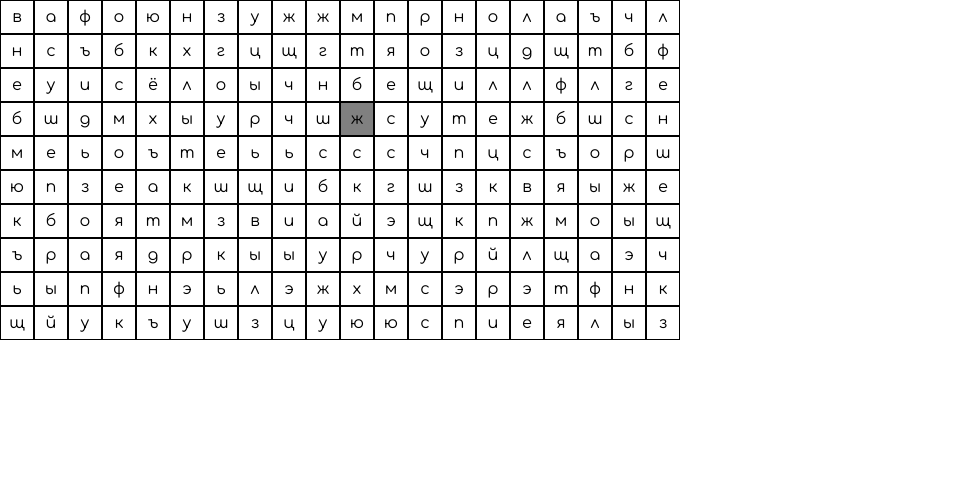
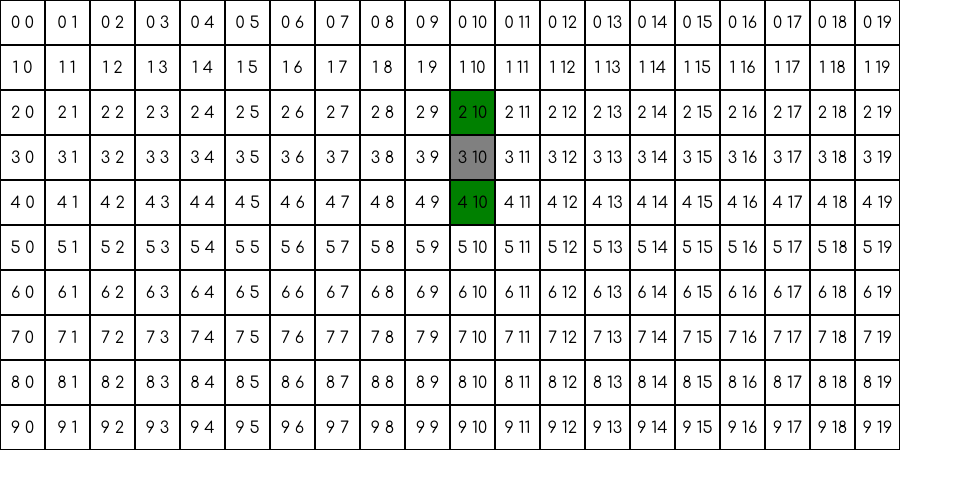
Before and after one commit to foxkodland/walk_keyboard, a React (Vite) app: page / in a window 1280 px wide. Shown: the top 488 px of the page, without its empty margins (0-963 px from the left). Built offline with nearby package versions, Linux system fonts and the light colour scheme.

Commit message:
paint 2 way cell

```diff
--- a/src/App.tsx
+++ b/src/App.tsx
@@ -29,6 +29,20 @@ function App() {
     setBoard(b)
   }, [])
 
+  function specialColorCell(rowNumber, colNumber) {
+    if (rowNumber == playerCell[0] && colNumber == playerCell[1]) {
+      return "game_brick_special"
+    }
+    if (rowNumber == playerCell[0] - 1 && colNumber == playerCell[1]) {
+      return "game_brick_way"
+    }
+    if (rowNumber == playerCell[0] + 1 && colNumber == playerCell[1]) {
+      return "game_brick_way"
+    }
+
+    return ""
+  }
+
   return (
     <>
       <div className="game_board">
@@ -36,7 +50,7 @@ function App() {
 
         {board && board.map((row, rowNumber) =>
           row.map((cell, colNumber) =>
-            <div className={`game_brick ${rowNumber == playerCell[0] && colNumber == playerCell[1] ? "game_brick_special" : ""}`}>{cell}</div>
+            <div className={`game_brick ${specialColorCell(rowNumber, colNumber)}`}>{rowNumber} {colNumber}</div>
           )
         )}
       </div>
--- a/src/index.css
+++ b/src/index.css
@@ -7,7 +7,7 @@
 }
 
 :root {
-  --cell-size: 34px;
+  --cell-size: 45px;
   --count-column-board: 20;
 }
 
@@ -33,3 +33,7 @@ body{
 .game_brick_special {
   background-color: gray;
 }
+
+.game_brick_way {
+  background-color: green;
+}
```
